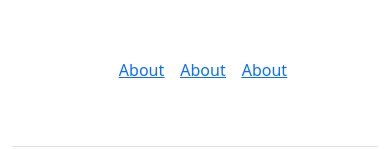
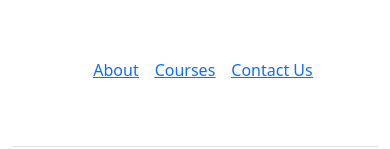
Before and after one commit to tahreeminamdar22/Diti-Instittute, a React (Vite) app in the folder Frontend/my-react-app/: page / in a window 390 px wide. Shown: the part 5612-5761 px from the top of the page. Built offline with nearby package versions, Linux system fonts and the light colour scheme.

Commit message:
testing form submission from mobile phones

```diff
--- a/Frontend/my-react-app/src/Components/ContactUs.jsx
+++ b/Frontend/my-react-app/src/Components/ContactUs.jsx
@@ -13,7 +13,7 @@ function ContactUs() {
     e.preventDefault();
     const form = new FormData(e.target);
 
-    await fetch("http://localhost/diti/index.php", {
+    await fetch("http:// 192.168.68.138/diti/index.php", {
       method: "POST",
       body: form,
     });
@@ -90,7 +90,7 @@ function ContactUs() {
                   </form>
                 </div>
 
-                <div className="ajax-response"></div>
+
               </div>
             </div>
 
--- a/Frontend/my-react-app/src/Components/Footer.jsx
+++ b/Frontend/my-react-app/src/Components/Footer.jsx
@@ -64,11 +64,11 @@ function Footer(){
                                 </li>
 
                                 <li className="ms-3">
-                                  <a className="link-body-emphasis" href="#" aria-label="Courses"><Link to="/allCourses">About</Link></a>
+                                  <a className="link-body-emphasis" href="#" aria-label="Courses"><Link to="/allCourses">Courses</Link></a>
                                 </li>
 
                                 <li className="ms-3">
-                                  <a className="link-body-emphasis" href="#" aria-label="Services"><Link to="/contactUs">About</Link></a>
+                                  <a className="link-body-emphasis" href="#" aria-label="Services"><Link to="/contactUs">Contact Us</Link></a>
                                 </li>
 
 
--- a/Frontend/my-react-app/src/Components/FormSection.jsx
+++ b/Frontend/my-react-app/src/Components/FormSection.jsx
@@ -5,7 +5,7 @@ function FormSection(){
     const handleSubmit = async(event) => {
         event.preventDefault();
         const form = new FormData(event.target);
-         await fetch("http://localhost/diti/formsection.php", {
+         await fetch("http:// 192.168.68.138/diti/formsection.php", {
       method: "POST",
       body: form,
     });
```
